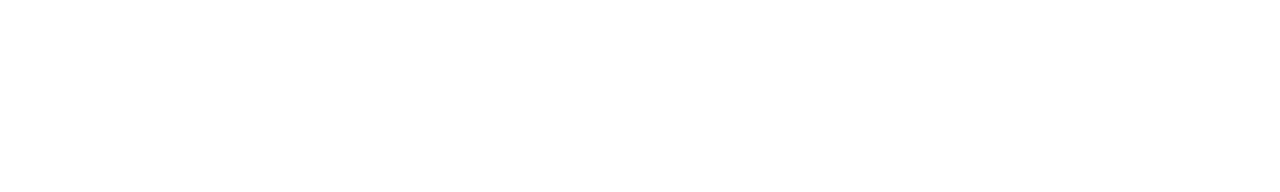
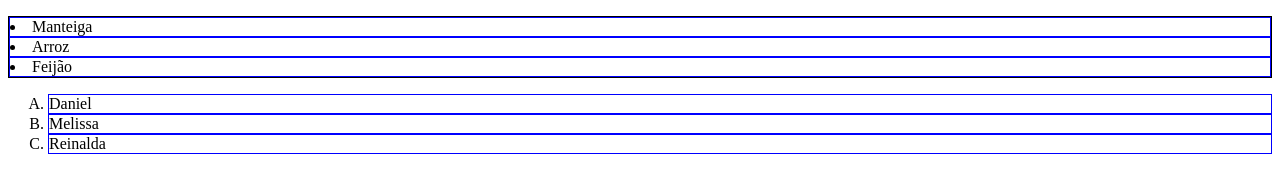
Before and after one commit to Dan1e1rodrigues/Cursos-Programador-BR, a plain HTML site: page Aulas/AULA19/index.html in a window 1280 px wide. Drawn offline with Linux system fonts and the light colour scheme.

```diff
--- a/Aulas/AULA19/index.html
+++ b/Aulas/AULA19/index.html
@@ -9,5 +9,37 @@
 </head>
 <body>
 
+    <!-- ---------------------Não Ordenada -------------------------- -->
+    <ul>
+        <li>Manteiga</li>
+        <li>Arroz</li>
+        <li>Feijão</li>
+    </ul>
+
+    <!-- ---Ordenada--- -->
+    <ol>
+        <li>Daniel</li>
+        <li>Melissa</li>
+        <li>Reinalda</li>
+    </ol>
+
+    <!-- --------------------------------------------------------- -->
+    <!-- <ul>
+        <li>Pudim de peixe
+            <ul>
+                <li>1 peixe podre</li>
+                <li>2 latas de creme de leite</li>
+                <li>4 baldes de água</li>
+            </ul>
+        </li>
+        <li>Brigadeiro azul
+            <ul>
+                <li>1 brigadeiro do mercado</li>
+                <li>1 corante azul</li>
+                <li>2 se vc e um recrutador me contrata </li>
+            </ul>
+        </li>
+    </ul> -->
+
 </body>
 </html>
--- a/Aulas/AULA19/style.css
+++ b/Aulas/AULA19/style.css
@@ -0,0 +1,22 @@
+ul{
+    /* circulo preechido */
+    /* list-style: disc; */
+    /* circulo com centro não preenchido */
+    /* list-style: circle; */
+    /* list-style: none; */
+
+    /* O tamanho e definido apartir da criação da imagem, 16X16 */
+    /* list-style-image: url('linkkk'); */
+
+    border: 1px solid;
+    list-style-position: inside;
+    padding: 0;
+}
+
+li {
+    border: 1px solid blue;
+}
+
+ol{
+    list-style: upper-alpha;
+}
```
